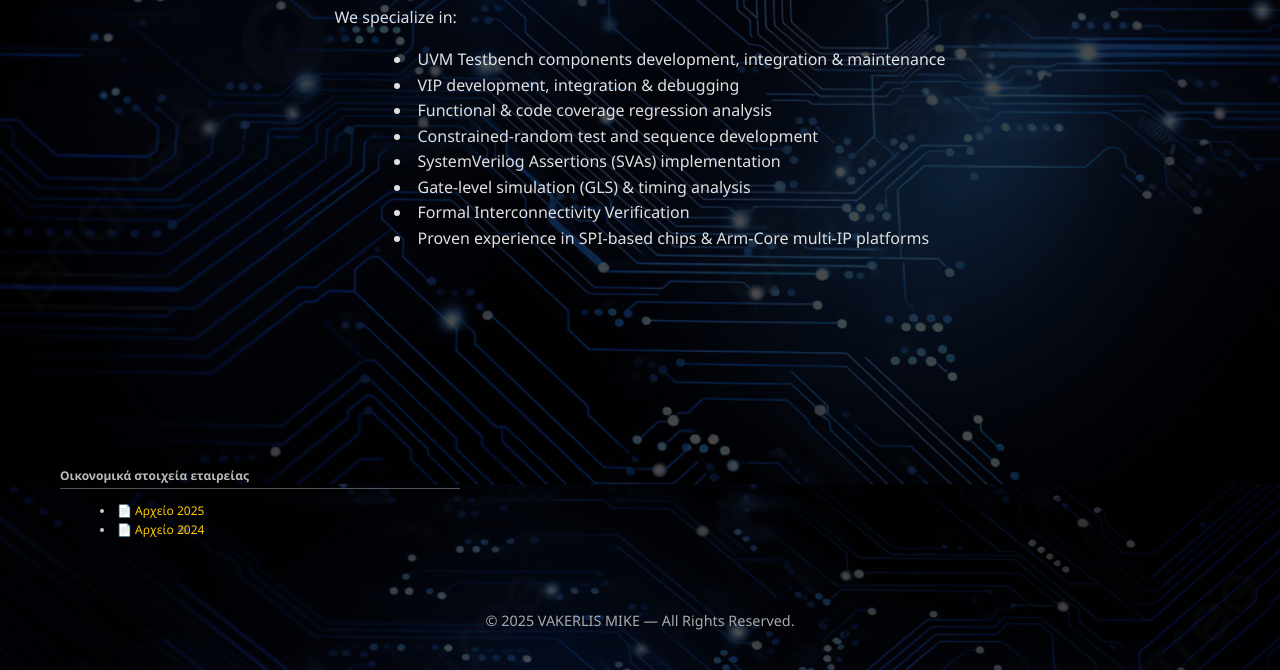
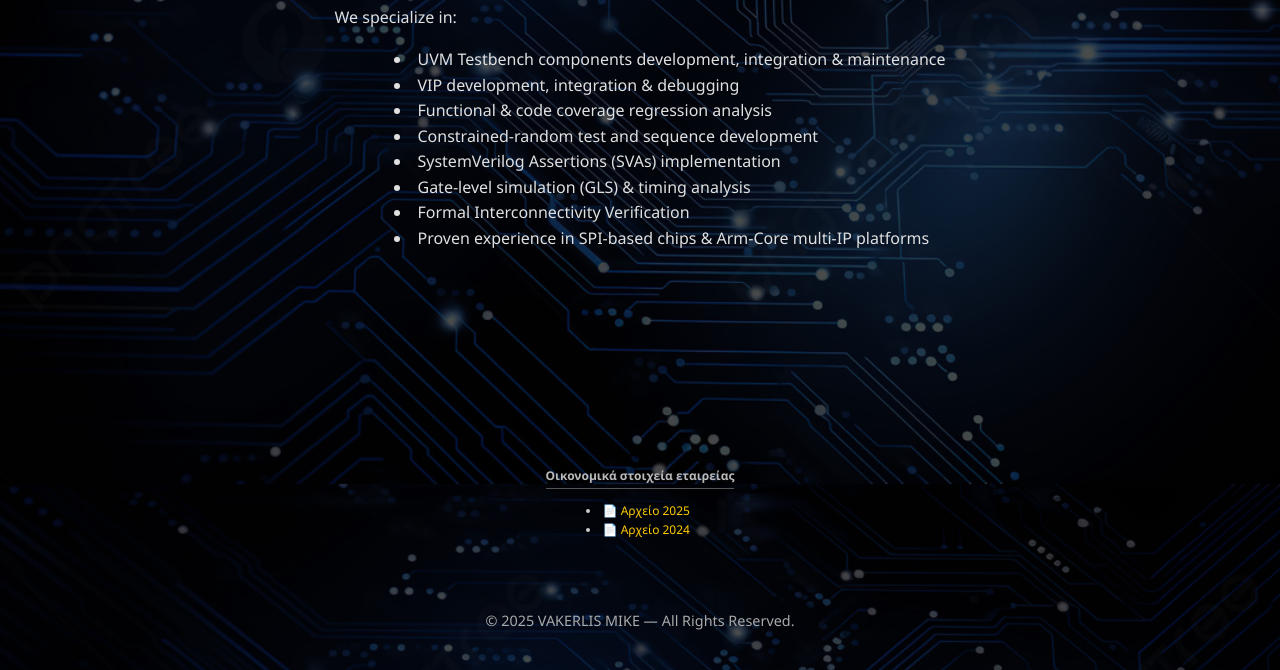
Before and after one commit to christosvakerlis/my-website, a plain HTML site: page index.html in a window 1280 px wide. Shown: the part 316-986 px from the top of the page. Drawn offline with Linux system fonts and the light colour scheme.

Commit message:
Update index.html

```diff
--- a/index.html
+++ b/index.html
@@ -55,13 +55,13 @@
       margin-top: 60px;
       color: #aaa;
     }
-    /* Οικονομικά στοιχεία αριστερά, χαμηλά */
+    /* Οικονομικά στοιχεία σε ίδια στοίχιση με sections */
     .finance {
       font-size: 0.75rem;
       color: #aaa;
-      max-width: 400px;
-      margin: 8rem 0 0 40px; /* top, right, bottom, left */
-      text-align: left;
+      max-width: 800px; /* ίδιο με section */
+      margin: 8rem auto 0; /* χαμηλά, κεντραρισμένο με το κύριο περιεχόμενο */
+      text-align: left; /* αριστερά μέσα στο container */
     }
     .finance h2 {
       font-size: 1em;
```
